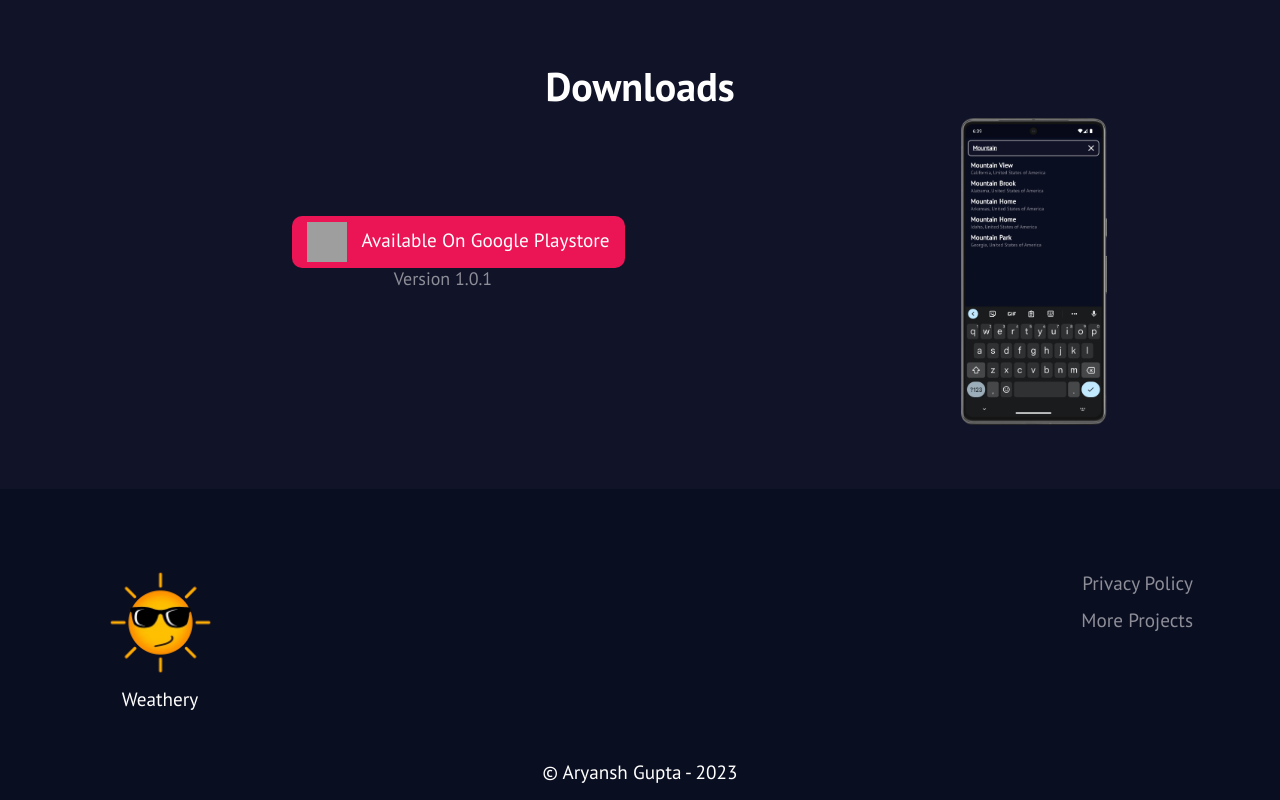
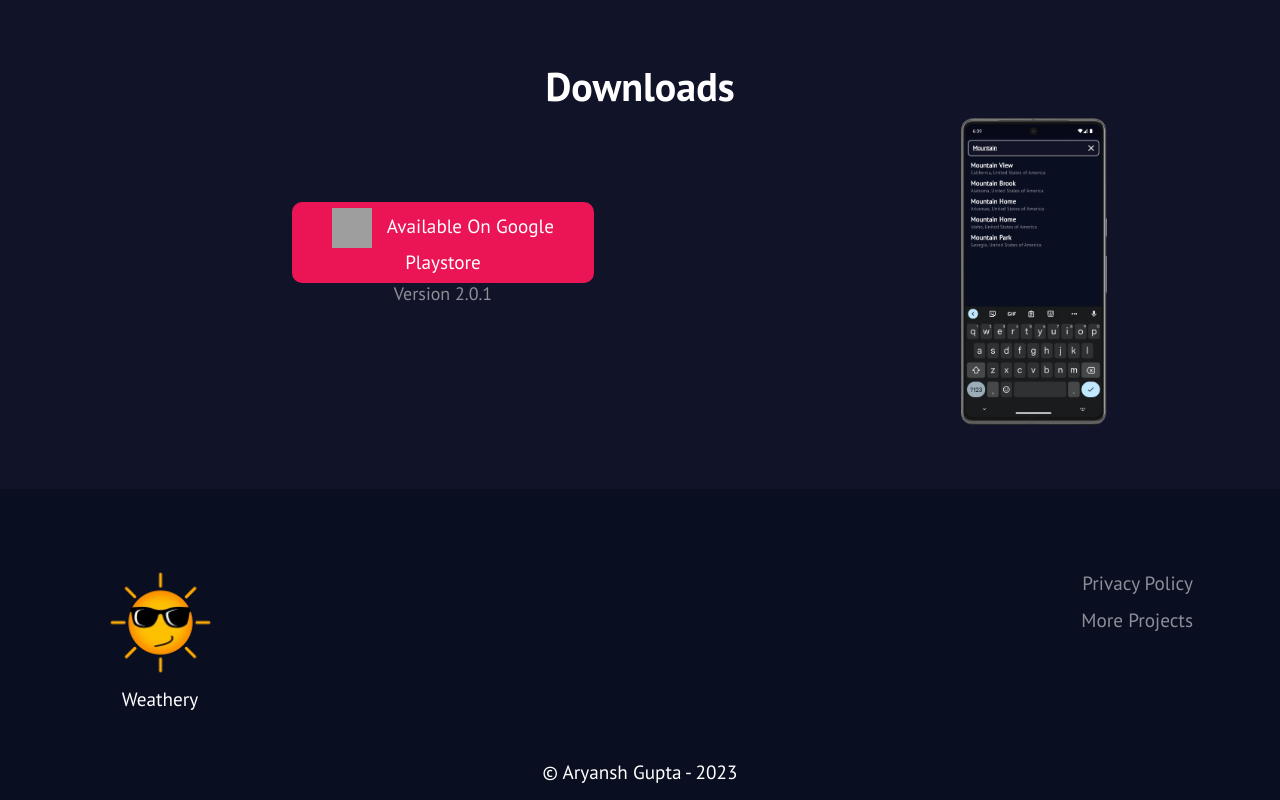
Before and after one commit to aryanshdev/Weathery, a plain HTML site: page index.html in a window 1280 px wide. Shown: the part 1543-2343 px from the top of the page. Drawn offline with nearby package versions, Linux system fonts and the light colour scheme; grey boxes are pictures that could not be loaded.

Commit message:
Updated Version code

```diff
--- a/index.html
+++ b/index.html
@@ -162,12 +162,12 @@
         <div class="row">
             <div class="col col-lg-8 col-12 col-sm-12 col-md-8 align-items-center" style="display: flex;justify-content: center;">
             <div style="display: flex;flex-direction: column;">
-                <button style="width: 110%;" onclick="window.open('https://play.google.com/store/apps/details?id=com.CPLLabs.weathery')">
+                <button style="width: 100%;" onclick="window.open('https://play.google.com/store/apps/details?id=com.CPLLabs.weathery')">
                     <img width="40" height="40"
                                         src="https://img.icons8.com/ios-filled/40/ffffff/google-play.png" alt="google-play" />
                       &nbsp; Available On Google Playstore
                                 </button>
-            <h4 class="caption">Version 1.0.1</h4>    <br>
+            <h4 class="caption">Version 2.0.1</h4>    <br>
             </div>
         <br>
         </div>
```
